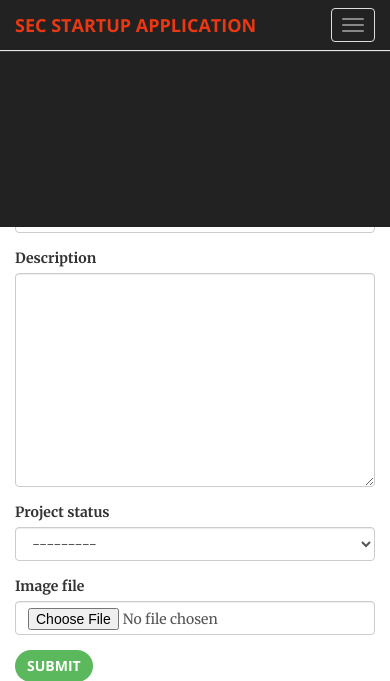
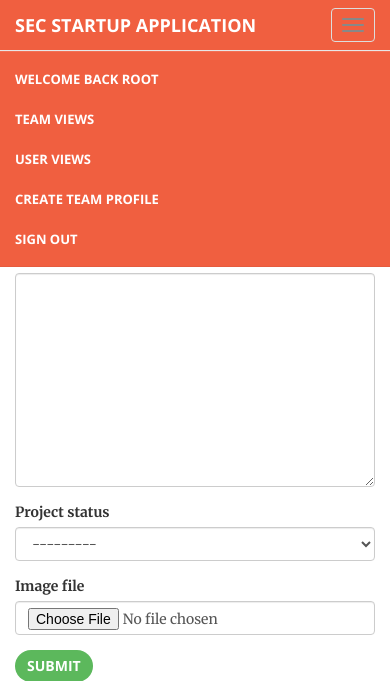
Before and after one commit to qij3/SEC, a Django app: page /team/create/ in a window 390 px wide, after a click on "Toggle navigation". Shown: the top 681 px of the page. Run offline with Django 3.2, Linux system fonts and the light colour scheme; a user stored in the database is signed in; data comes from the database, SQL or seed files in the repository; both versions use the stored data as it was after the commit; some libraries are stand-ins or nearby versions.

Commit message:
Relaunching landing page to include user view team view in one shot

```diff
--- a/static/css/creative.css
+++ b/static/css/creative.css
@@ -103,7 +103,7 @@ footer ul.quicklinks {
 .navbar-default {
     border-color: rgba(34,34,34,.05);
     font-family: 'Open Sans','Helvetica Neue',Arial,sans-serif;
-    background-color: #222;
+    background-color: #f05f40;
     -webkit-transition: all .35s;
     -moz-transition: all .35s;
     transition: all .35s;
@@ -113,12 +113,12 @@ footer ul.quicklinks {
     text-transform: uppercase;
     font-family: 'Open Sans','Helvetica Neue',Arial,sans-serif;
     font-weight: 700;
-    color: #f05f40;
+    color: #fff;
 }
 
 .navbar-default .navbar-header .navbar-brand:hover,
 .navbar-default .navbar-header .navbar-brand:focus {
-    color: #eb3812;
+    color: #fff;
 }
 
 .navbar-default .nav > li>a,
@@ -126,23 +126,23 @@ footer ul.quicklinks {
     text-transform: uppercase;
     font-size: 13px;
     font-weight: 700;
-    color: #222;
+    color: #fff;
 }
 
 .navbar-default .nav > li>a:hover,
 .navbar-default .nav>li>a:focus:hover {
-    color: #f05f40;
+    color: #fff;
 }
 
 .navbar-default .nav > li.active>a,
 .navbar-default .nav>li.active>a:focus {
     color: #f05f40!important;
-    background-color: transparent;
+    background-color: #fff;
 }
 
 .navbar-default .nav > li.active>a:hover,
 .navbar-default .nav>li.active>a:focus:hover {
-    background-color: transparent;
+    background-color: #fff;
 }
 
 @media(min-width:768px) {
@@ -172,27 +172,27 @@ footer ul.quicklinks {
 
     .navbar-default.affix {
         border-color: rgba(34,34,34,.05);
-        background-color: #fff;
+        background-color: #f05f40;
     }
 
     .navbar-default.affix .navbar-header .navbar-brand {
         font-size: 14px;
-        color: #f05f40;
+        color: #fff;
     }
 
     .navbar-default.affix .navbar-header .navbar-brand:hover,
     .navbar-default.affix .navbar-header .navbar-brand:focus {
-        color: #eb3812;
+        color: #fff;
     }
 
     .navbar-default.affix .nav > li>a,
     .navbar-default.affix .nav>li>a:focus {
-        color: #f05f40;
+        color: #fff;
     }
 
     .navbar-default.affix .nav > li>a:hover,
     .navbar-default.affix .nav>li>a:focus:hover {
-        color: #f05f40;
+        color: #fff;
     }
 }
 
--- a/templates/base/index.html
+++ b/templates/base/index.html
@@ -58,11 +58,14 @@
                         <a class="page-scroll" href="#services">Services</a>
                     </li>
                     <li>
-                        <a class="page-scroll" href=#portfolio>Portfolio</a>
-                    </li>
-                    <li>
                         <a class="page-scroll" href="#contact">Contact</a>
                     </li>
+                     <li>
+                     <a class="page-scroll" href="/team/">Team Views</a>
+                     </li>
+                     <li>
+                     <a class="page-scroll" href="/profile/">User Views</a>
+                     </li>
                     {% endblock %}
                 </ul>
             </div>
--- a/templates/base/theme.html
+++ b/templates/base/theme.html
@@ -3,17 +3,11 @@
 {% block main_content %}
 	{% block navigation %}
 		 {% if user.is_authenticated %}
-	    <li class="dropdown">
-	        <a class="dropdown-toggle" data-toggle="dropdown" data-hover="dropdown" data-delay="0" data-close-others="false" href="/team/">Welcome back {{user.username}}! <i class="fa fa-angle-down"></i></a>
-            <ul class="dropdown-menu" role="menu">
-              {% if request.user.profile %}
-              <li><a href="/profile/{{user.id}}/detail">Profile</a></li>
-              {% else %}
-              <li><a href="/profile/create">Profile</a></li>
-              {% endif %}
-	            <li><a href="/logout/">Sign out</a></li>
-	        	</ul>
-	    </li><!--//dropdown-->
+        {% if request.user.profile %}
+        <li><a class="page-scroll" href="/profile/{{user.id}}/detail">Welcome back {{user.username}}</a></li>
+        {% else %}
+        <li><a class="page-scroll" href="/profile/create">Welcome back {{user.username}}</a></li>
+        {% endif %}
 		 {% endif %}
 		 <li>
 		 <a class="page-scroll" href="/team/">Team Views</a>
@@ -25,6 +19,9 @@
 		 <li>
 		 <a class="page-scroll" href="/team/create/">Create Team Profile</a>
 		 </li>
+		 <li>
+		 <a class="page-scroll" href="/logout/">Sign out</a>
+		 </li>
 		 {% else %}
 		 <li>
 		 <a class="page-scroll" href="/entrance/">Log In</a>
```
Also changed, not shown: other parts of templates/base/index.html (+0 -37 lines), sec/db.sqlite3.
